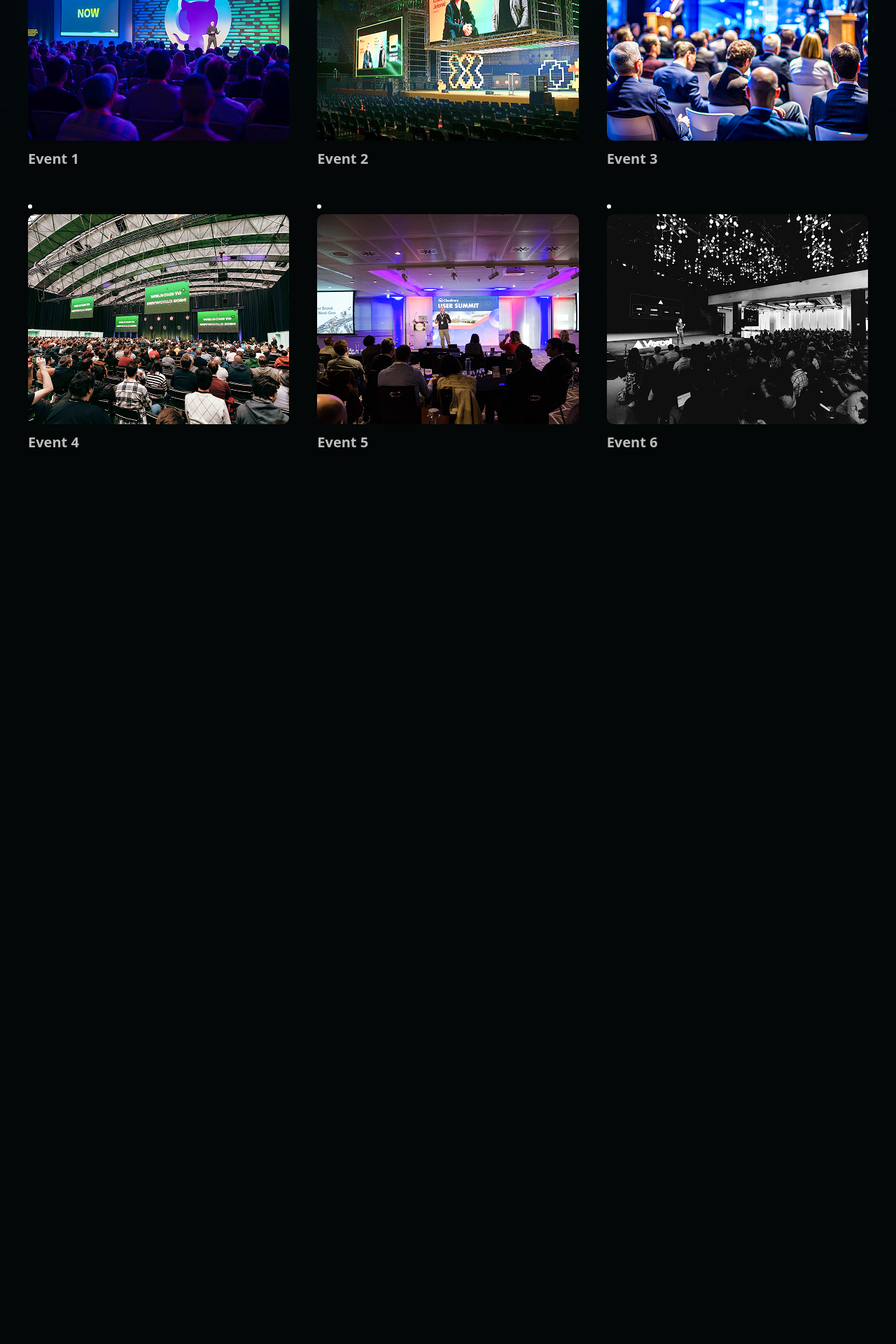
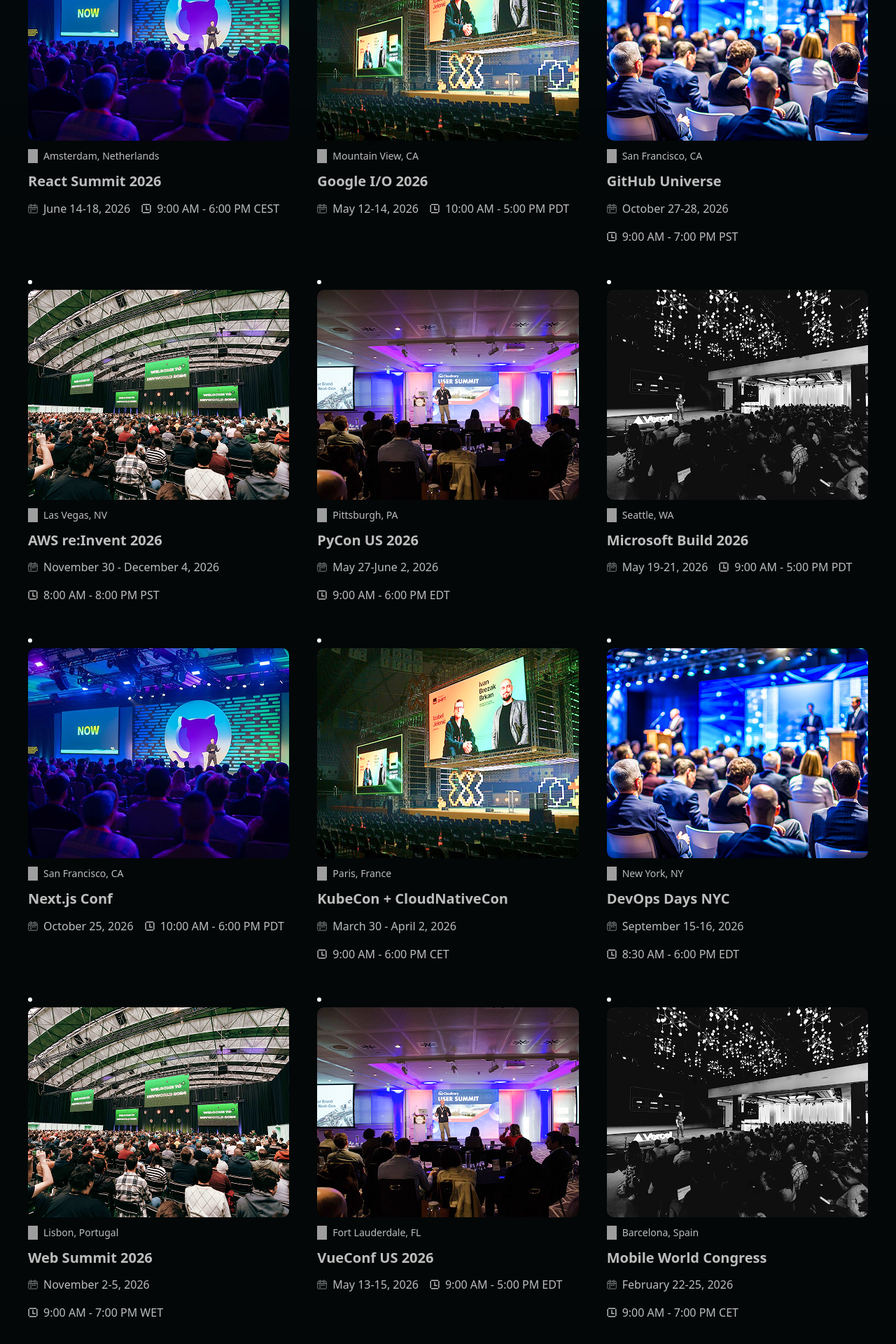
Before and after one commit to Kelith/dev_event_platform, a Next.js app: page / in a window 1280 px wide. Shown: the part 610-2530 px from the top of the page at 70% size. Before the commit the page ends 1296 px from the top, so only its background shows below. Built offline with nearby package versions, Linux system fonts and the light colour scheme; grey boxes are pictures that could not be loaded; a web font is replaced by a local one.

Commit message:
Refactor event data management: move events to constants file and update EventCard component to display additional event details

```diff
--- a/src/app/page.tsx
+++ b/src/app/page.tsx
@@ -1,31 +1,21 @@
 import EventCard from "@/components/EventCard";
 import ExploreBtn from "@/components/ExploreBtn";
-
-const events = [
-  { image: "/images/event1.png", title: "Event  1" },
-  { image: "/images/event2.png", title: "Event  2" },
-  { image: "/images/event3.png", title: "Event  3" },
-  { image: "/images/event4.png", title: "Event  4" },
-  { image: "/images/event5.png", title: "Event  5" },
-  { image: "/images/event6.png", title: "Event  6" },
-];
+import { events } from "@/lib/constants";
 
 const Page = () => {
   return (
     <section>
-      <h1 className="text-center">
+      <h1 className='text-center'>
         The Hub for Every Dev <br /> Event You Can't Miss
       </h1>
-      <p className="text-center mt-5">
-        Hackatons, Meetups, and Conferences, All in one Place
-      </p>
+      <p className='text-center mt-5'>Hackatons, Meetups, and Conferences, All in one Place</p>
 
       <ExploreBtn />
 
-      <div className="mt-20 space-y-7">
+      <div className='mt-20 space-y-7'>
         <h3>Featured Events</h3>
 
-        <ul className="events">
+        <ul className='events'>
           {events.map((event) => (
             <li key={event.title}>
               <EventCard {...event} />
--- a/src/components/EventCard.tsx
+++ b/src/components/EventCard.tsx
@@ -4,19 +4,33 @@ import Link from "next/link";
 interface Props {
   title: string;
   image: string;
+  slug: string;
+  location: string;
+  date: string;
+  time: string;
 }
 
-const EventCard = ({ title, image }: Props) => {
+const EventCard = ({ title, image, slug, location, date, time }: Props) => {
   return (
-    <Link href="/" id="event-card">
-      <Image
-        src={image}
-        alt={title}
-        width={410}
-        height={300}
-        className="poster"
-      />
-      <p className="title">{title}</p>
+    <Link href={`/events/${slug}`} id='event-card'>
+      <Image src={image} alt={title} width={410} height={300} className='poster' />
+      <div className='flex flex-row gap-2'>
+        <Image src='/icons/location-pin.svg' alt='location pin' width={14} height={14} />
+        <p>{location}</p>
+      </div>
+
+      <p className='title'>{title}</p>
+
+      <div className='datetime'>
+        <div>
+          <Image src='/icons/calendar.svg' alt='calendar' width={14} height={14} />
+          <span>{date}</span>
+        </div>
+        <div>
+          <Image src='/icons/clock.svg' alt='clock' width={14} height={14} />
+          <span>{time}</span>
+        </div>
+      </div>
     </Link>
   );
 };
--- /dev/null
+++ b/src/lib/constants.ts
@@ -0,0 +1,107 @@
+export type EventItem = {
+  title: string;
+  image: string;
+  slug: string;
+  location: string;
+  date: string;
+  time: string;
+};
+
+export const events: EventItem[] = [
+  {
+    title: "React Summit 2026",
+    image: "/images/event1.png",
+    slug: "react-summit-2026",
+    location: "Amsterdam, Netherlands",
+    date: "June 14-18, 2026",
+    time: "9:00 AM - 6:00 PM CEST",
+  },
+  {
+    title: "Google I/O 2026",
+    image: "/images/event2.png",
+    slug: "google-io-2026",
+    location: "Mountain View, CA",
+    date: "May 12-14, 2026",
+    time: "10:00 AM - 5:00 PM PDT",
+  },
+  {
+    title: "GitHub Universe",
+    image: "/images/event3.png",
+    slug: "github-universe-2026",
+    location: "San Francisco, CA",
+    date: "October 27-28, 2026",
+    time: "9:00 AM - 7:00 PM PST",
+  },
+  {
+    title: "AWS re:Invent 2026",
+    image: "/images/event4.png",
+    slug: "aws-reinvent-2026",
+    location: "Las Vegas, NV",
+    date: "November 30 - December 4, 2026",
+    time: "8:00 AM - 8:00 PM PST",
+  },
+  {
+    title: "PyCon US 2026",
+    image: "/images/event5.png",
+    slug: "pycon-us-2026",
+    location: "Pittsburgh, PA",
+    date: "May 27-June 2, 2026",
+    time: "9:00 AM - 6:00 PM EDT",
+  },
+  {
+    title: "Microsoft Build 2026",
+    image: "/images/event6.png",
+    slug: "microsoft-build-2026",
+    location: "Seattle, WA",
+    date: "May 19-21, 2026",
+    time: "9:00 AM - 5:00 PM PDT",
+  },
+  {
+    title: "Next.js Conf",
+    image: "/images/event1.png",
+    slug: "nextjs-conf-2026",
+    location: "San Francisco, CA",
+    date: "October 25, 2026",
+    time: "10:00 AM - 6:00 PM PDT",
+  },
+  {
+    title: "KubeCon + CloudNativeCon",
+    image: "/images/event2.png",
+    slug: "kubecon-cloudnativecon-2026",
+    location: "Paris, France",
+    date: "March 30 - April 2, 2026",
+    time: "9:00 AM - 6:00 PM CET",
+  },
+  {
+    title: "DevOps Days NYC",
+    image: "/images/event3.png",
+    slug: "devopsdays-nyc-2026",
+    location: "New York, NY",
+    date: "September 15-16, 2026",
+    time: "8:30 AM - 6:00 PM EDT",
+  },
+  {
+    title: "Web Summit 2026",
+    image: "/images/event4.png",
+    slug: "web-summit-2026",
+    location: "Lisbon, Portugal",
+    date: "November 2-5, 2026",
+    time: "9:00 AM - 7:00 PM WET",
+  },
+  {
+    title: "VueConf US 2026",
+    image: "/images/event5.png",
+    slug: "vueconf-us-2026",
+    location: "Fort Lauderdale, FL",
+    date: "May 13-15, 2026",
+    time: "9:00 AM - 5:00 PM EDT",
+  },
+  {
+    title: "Mobile World Congress",
+    image: "/images/event6.png",
+    slug: "mobile-world-congress-2026",
+    location: "Barcelona, Spain",
+    date: "February 22-25, 2026",
+    time: "9:00 AM - 7:00 PM CET",
+  },
+];
```
